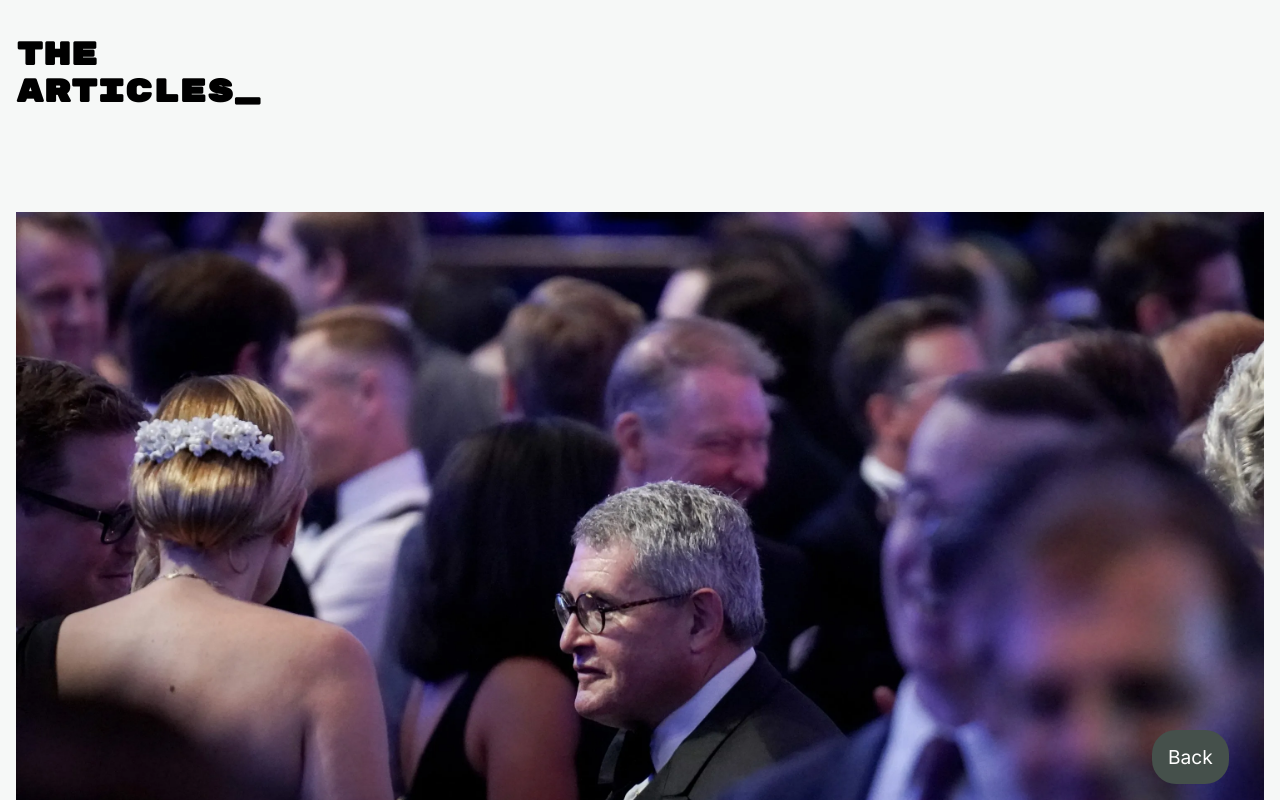
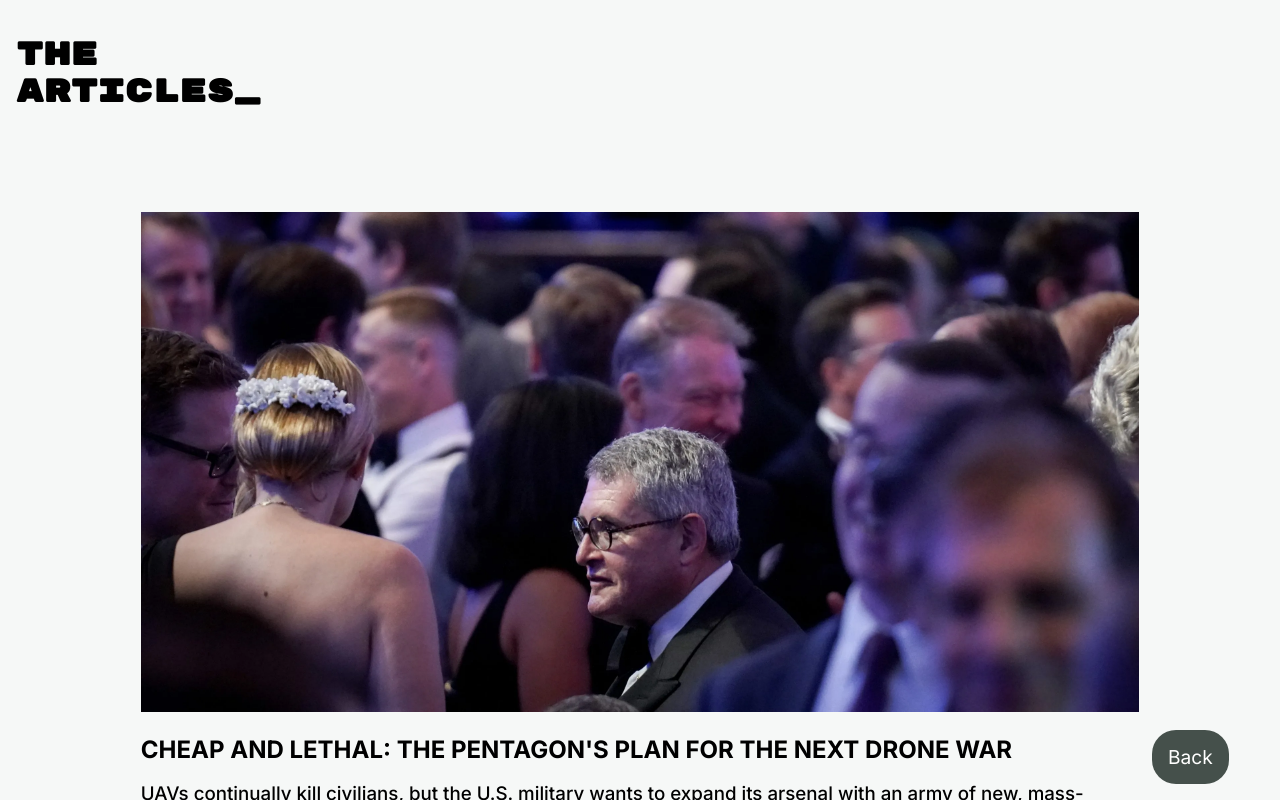
Before and after one commit to anastasiosPou/articles-app, an Angular app: page /details/0 in a window 1280 px wide. Shown: the top 800 px of the page. Built offline with nearby package versions, Linux system fonts and the light colour scheme; data requests are answered from the project's data file.

Commit message:
Create Tablet styles for Article-details component

```diff
--- a/src/app/article-details/article-details.component.scss
+++ b/src/app/article-details/article-details.component.scss
@@ -34,3 +34,10 @@ article {
         }
     }
 }
+
+@media (min-width: 1024px) {
+    article {
+        width: 80%;
+        margin: 0 auto;
+    }
+}
```
